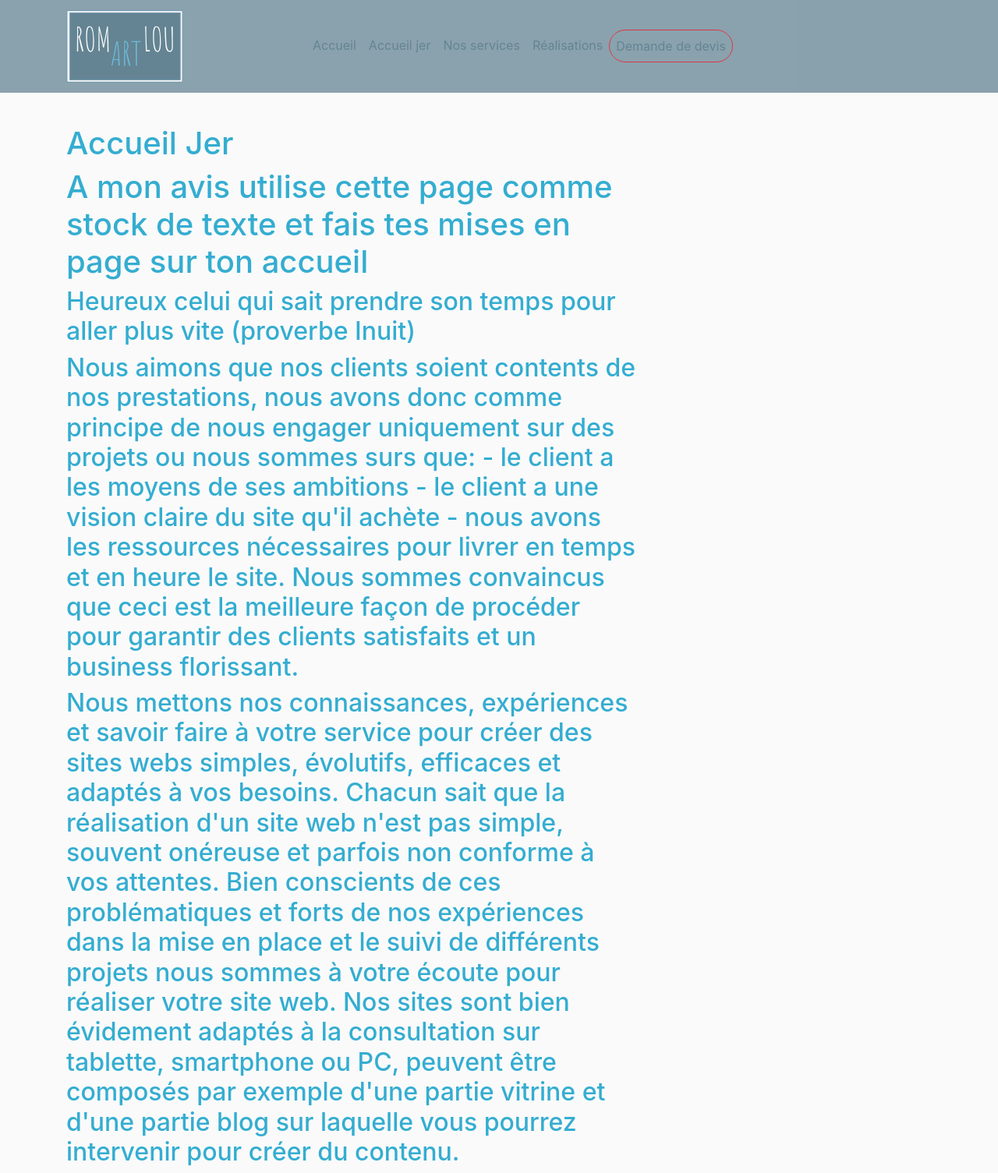
After one commit to gsaintmartinweb/romartlou, a Django app: page /accueiljer in a window 1280 px wide. The commit adds this page. Shown: the whole page at 78% size. Run offline with Django 3.2, Linux system fonts and the light colour scheme; some libraries are stand-ins or nearby versions.

Commit message:
ajout accueil jer à consulter

```diff
--- /dev/null
+++ b/blog/templates/blog/accueiljer.html
@@ -0,0 +1,34 @@
+{% extends "blog/base.html" %}
+{% block content %}
+
+
+<h1>Accueil Jer</h1>
+<h1>A mon avis utilise cette page comme stock de texte et fais tes mises en page sur ton accueil</h1>
+<h2> Heureux celui qui sait prendre son temps pour aller plus vite (proverbe Inuit)</h2>
+<h2> Nous aimons que nos clients soient contents de nos prestations, nous avons donc comme
+principe de nous engager uniquement sur des projets ou nous sommes surs que:
+- le client a les moyens de ses ambitions
+- le client a une vision claire du site qu'il achète
+- nous avons les ressources nécessaires pour livrer en temps et en heure le site.
+
+Nous sommes convaincus que ceci est la meilleure façon de procéder pour garantir des clients
+satisfaits et un business florissant.
+
+
+
+</h2>
+
+<h2>
+Nous mettons nos connaissances, expériences et savoir faire à votre service pour créer
+des sites webs simples, évolutifs, efficaces et adaptés à vos besoins.
+Chacun sait que la réalisation d'un site web n'est pas simple, souvent onéreuse et parfois
+non conforme à vos attentes.
+Bien conscients de ces problématiques et forts de nos expériences dans la mise en place et
+le suivi de différents projets nous sommes à votre écoute pour réaliser votre site web.
+Nos sites sont bien évidement adaptés à la consultation sur tablette, smartphone ou PC, peuvent être
+composés par exemple d'une partie vitrine et d'une partie blog sur laquelle vous pourrez intervenir pour créer
+du contenu.
+</h2>
+
+
+{% endblock content %}
--- a/blog/templates/blog/base.html
+++ b/blog/templates/blog/base.html
@@ -30,6 +30,7 @@
           <div class="collapse navbar-collapse" id="navbarToggle">
             <div class="navbar-nav mr-auto">
               <a class="nav-item nav-link" href="{% url 'accueil' %}">Accueil</a>
+              <a class="nav-item nav-link" href="{% url 'accueiljer' %}">Accueil jer</a>
               <a class="nav-item nav-link" href="{% url 'nos-services' %}">Nos services</a>
               <a class="nav-item nav-link" href="{% url 'realisations' %}">Réalisations</a>
               <button type="button" class="nav-item nav-link btn btn-outline-danger red" href="{% url 'realisations' %}">Demande de devis</button>
--- a/blog/urls.py
+++ b/blog/urls.py
@@ -12,6 +12,7 @@ from . import views
 urlpatterns = [
    # path('', PostListView.as_view(), name='blog-home'),
     path('', views.homepage, name='accueil'),
+    path('accueiljer', views.accueiljer, name='accueiljer'),
     path('nos-services', views.ourservices, name='nos-services'),
     path('realisations', views.realisations, name='realisations'),
     path('user/<str:username>', UserPostListView.as_view(), name='user-posts'),
--- a/blog/views.py
+++ b/blog/views.py
@@ -22,11 +22,17 @@ def homepage(request):
     return render(request, 'blog/homepage.html')
 
 
+def accueiljer(request):
+    return render(request, 'blog/accueiljer.html')
+
+
 def ourservices(request):
     return render(request, 'blog/our-services.html')
 
+
 def realisations(request):
     return render(request, 'blog/realisations.html')
+
 
 class PostListView(ListView):
     model = Post
```
Also changed, not shown: users/templates/users/accueiljer.html (added, +9 -0 lines).
